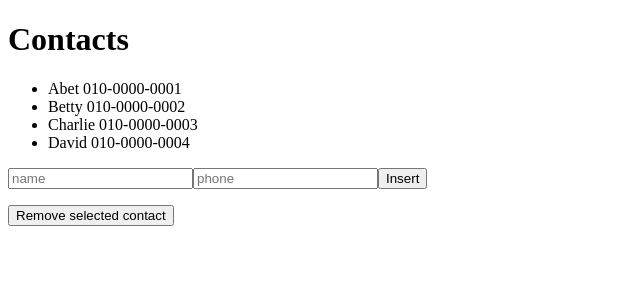
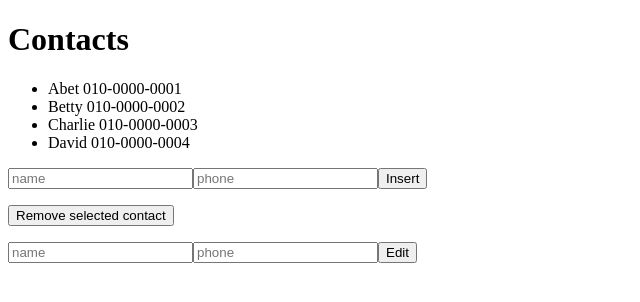
Before and after one commit to hun-a/react-study, a React app: page / in a window 1280 px wide. Shown: the top 302 px of the page, without its empty margins (0-640 px from the left). Built offline with nearby package versions, Linux system fonts and the light colour scheme.

Commit message:
implement updating contact

```diff
--- a/src/components/ContactEditor.js
+++ b/src/components/ContactEditor.js
@@ -0,0 +1,62 @@
+import React from 'react';
+
+export default class ContactEditor extends React.Component {
+  constructor(props) {
+    super(props);
+
+    this.state = {
+      name: '',
+      phone: ''
+    };
+  }
+
+  componentWillReceiveProps(nextProps) {
+    this.setState({
+      name: nextProps.contact.name,
+      phone: nextProps.contact.phone
+    });
+  }
+
+  handleChange(e) {
+    const nextState = {};
+    nextState[e.target.name] = e.target.value;
+    this.setState(nextState);
+  }
+
+  handleClick() {
+    if (!this.props.isSelected) {
+      console.log('contact not selected');
+      return;
+    }
+
+    this.props.onEdit(this.state.name, this.state.phone);
+  }
+
+  render() {
+    return(
+      <div>
+        <p>
+          <input
+            type='text'
+            name='name'
+            placeholder='name'
+            value={this.state.name}
+            onChange={this.handleChange.bind(this)}
+          />
+          <input
+            type='text'
+            name='phone'
+            placeholder='phone'
+            value={this.state.phone}
+            onChange={this.handleChange.bind(this)}
+          />
+          <button
+            onClick={this.handleClick.bind(this)}
+          >
+            Edit
+          </button>
+        </p>
+      </div>
+    );
+  }
+}
--- a/src/components/ContactInfo.js
+++ b/src/components/ContactInfo.js
@@ -7,6 +7,7 @@ export default class ContactInfo extends React.Component {
   }
 
   render() {
+    console.log('rendered: ' + this.props.name);
     let getStyle = isSelect => {
       if (!isSelect) return;
 
--- a/src/components/Contacts.js
+++ b/src/components/Contacts.js
@@ -3,6 +3,7 @@ import ContactInfo from './ContactInfo';
 import update from 'react-addons-update';
 import ContactCreator from './ContactCreator';
 import ContactRemover from './ContactRemover';
+import ContactEditor from './ContactEditor';
 
 export default class Contacts extends React.Component {
   constructor(props) {
@@ -13,7 +14,12 @@ export default class Contacts extends React.Component {
         {name: 'Betty', phone: '010-0000-0002'},
         {name: 'Charlie', phone: '010-0000-0003'},
         {name: 'David', phone: '010-0000-0004'}
-      ]
+      ],
+      selectedKey: -1,
+      selected: {
+        name: '',
+        phone: ''
+      }
     };
   }
 
@@ -33,13 +39,18 @@ export default class Contacts extends React.Component {
     if (key == this.state.selectedKey) {
       console.log('key select cancelled');
       this.setState({
-        selectedKey: -1
+        selectedKey: -1,
+        selected: {
+          name: '',
+          phone: ''
+        }
       });
-      relturn;
+      return;
     }
 
     this.setState({
-      selectedKey: key
+      selectedKey: key,
+      selected: this.state.contactData[key]
     });
     console.log(key + ' is selected');
   }
@@ -69,6 +80,23 @@ export default class Contacts extends React.Component {
     });
   }
 
+  _editContact(name, phone) {
+    this.setState({
+      contactData: update(
+        this.state.contactData,
+        {
+          [this.state.selectedKey]: {
+            name: { $set: name },
+            phone: { $set: phone }
+          }
+        }
+      ),
+      selected: {
+        name, phone
+      }
+    });
+  }
+
   render() {
     return(
       <div>
@@ -86,8 +114,17 @@ export default class Contacts extends React.Component {
                 />);
           })}
         </ul>
-        <ContactCreator onInsert={this._insertContact.bind(this)} />
-        <ContactRemover onRemove={this._removeContact.bind(this)} />
+        <ContactCreator
+          onInsert={this._insertContact.bind(this)}
+        />
+        <ContactRemover
+          onRemove={this._removeContact.bind(this)}
+        />
+        <ContactEditor
+          onEdit={this._editContact.bind(this)}
+          isSelected={this.state.selectedKey != -1}
+          contact={this.state.selected}
+        />
       </div>
     );
   }
```
